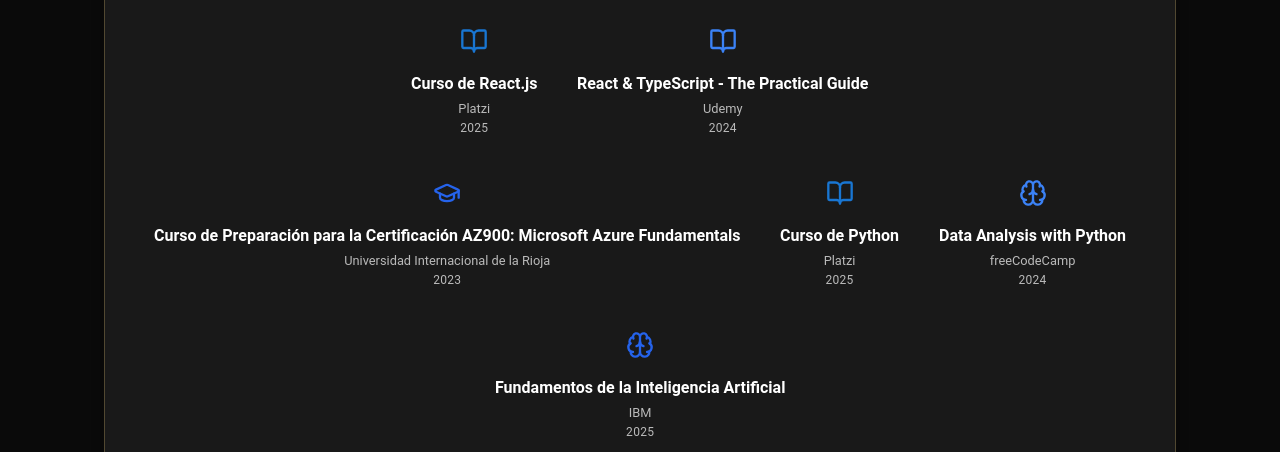
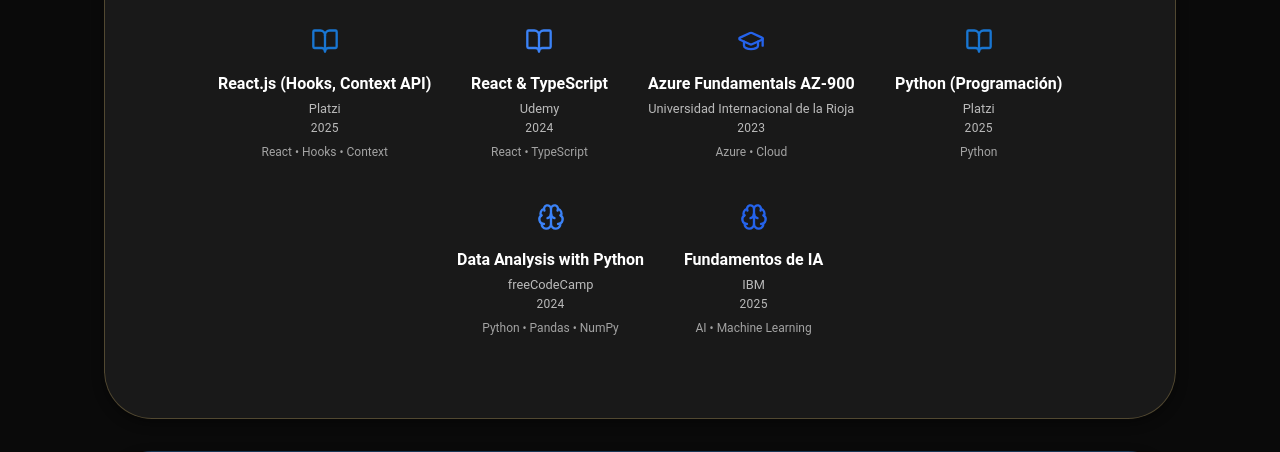
Before and after one commit to Patogol35/jorgito, a React (Vite) app: page / in a window 1280 px wide. Shown: the part 2336-2788 px from the top of the page. Built offline with nearby package versions, Linux system fonts and the light colour scheme.

Commit message:
Update i18n.js

```diff
--- a/src/i18n.js
+++ b/src/i18n.js
@@ -58,35 +58,40 @@ Además, domino herramientas de desarrollo, pruebas de APIs, virtualización, se
   title: "Certificaciones",
   items: [
     {
-          titulo: "Curso de React.js",
+      titulo: "React.js (Hooks, Context API)",
       institucion: "Platzi",
       año: 2025,
+      tags: ["React", "Hooks", "Context"],
     },
     {
-          titulo: "React & TypeScript - The Practical Guide",
+      titulo: "React & TypeScript",
       institucion: "Udemy",
       año: 2024,
+      tags: ["React", "TypeScript"],
     },
     {
-          titulo:
-            "Curso de Preparación para la Certificación AZ900: Microsoft Azure Fundamentals",
+      titulo: "Azure Fundamentals AZ-900",
       institucion: "Universidad Internacional de la Rioja",
       año: 2023,
+      tags: ["Azure", "Cloud"],
     },
     {
-          titulo: "Curso de Python",
+      titulo: "Python (Programación)",
       institucion: "Platzi",
       año: 2025,
+      tags: ["Python"],
     },
     {
       titulo: "Data Analysis with Python",
       institucion: "freeCodeCamp",
       año: 2024,
+      tags: ["Python", "Pandas", "NumPy"],
     },
     {
-          titulo: "Fundamentos de la Inteligencia Artificial",
+      titulo: "Fundamentos de IA",
       institucion: "IBM",
       año: 2025,
+      tags: ["AI", "Machine Learning"],
     },
   ],
 },
@@ -209,39 +214,43 @@ I am also skilled in development tools, API testing, virtualization, network sec
   title: "Certifications",
   items: [
     {
-          titulo: "React.js Course",
+      titulo: "React.js (Hooks, Context API)",
       institucion: "Platzi",
       año: 2025,
+      tags: ["React", "Hooks", "Context"],
     },
     {
-          titulo: "React & TypeScript - The Practical Guide",
+      titulo: "React & TypeScript",
       institucion: "Udemy",
       año: 2024,
+      tags: ["React", "TypeScript"],
     },
     {
-          titulo:
-            "AZ-900 Certification Preparation Course: Microsoft Azure Fundamentals",
+      titulo: "Azure Fundamentals AZ-900",
       institucion: "International University of La Rioja",
       año: 2023,
+      tags: ["Azure", "Cloud"],
     },
     {
-          titulo: "Python Course",
+      titulo: "Python Programming",
       institucion: "Platzi",
       año: 2025,
+      tags: ["Python"],
     },
     {
       titulo: "Data Analysis with Python",
       institucion: "freeCodeCamp",
       año: 2024,
+      tags: ["Python", "Pandas", "NumPy"],
     },
     {
-          titulo: "Fundamentals of Artificial Intelligence",
+      titulo: "AI Fundamentals",
       institucion: "IBM",
       año: 2025,
+      tags: ["AI", "Machine Learning"],
     },
   ],
 },
-
     projects: {
   title: "Demo Applications",
   items: [
```
Lines whose indentation alone changed are shown as unchanged.
